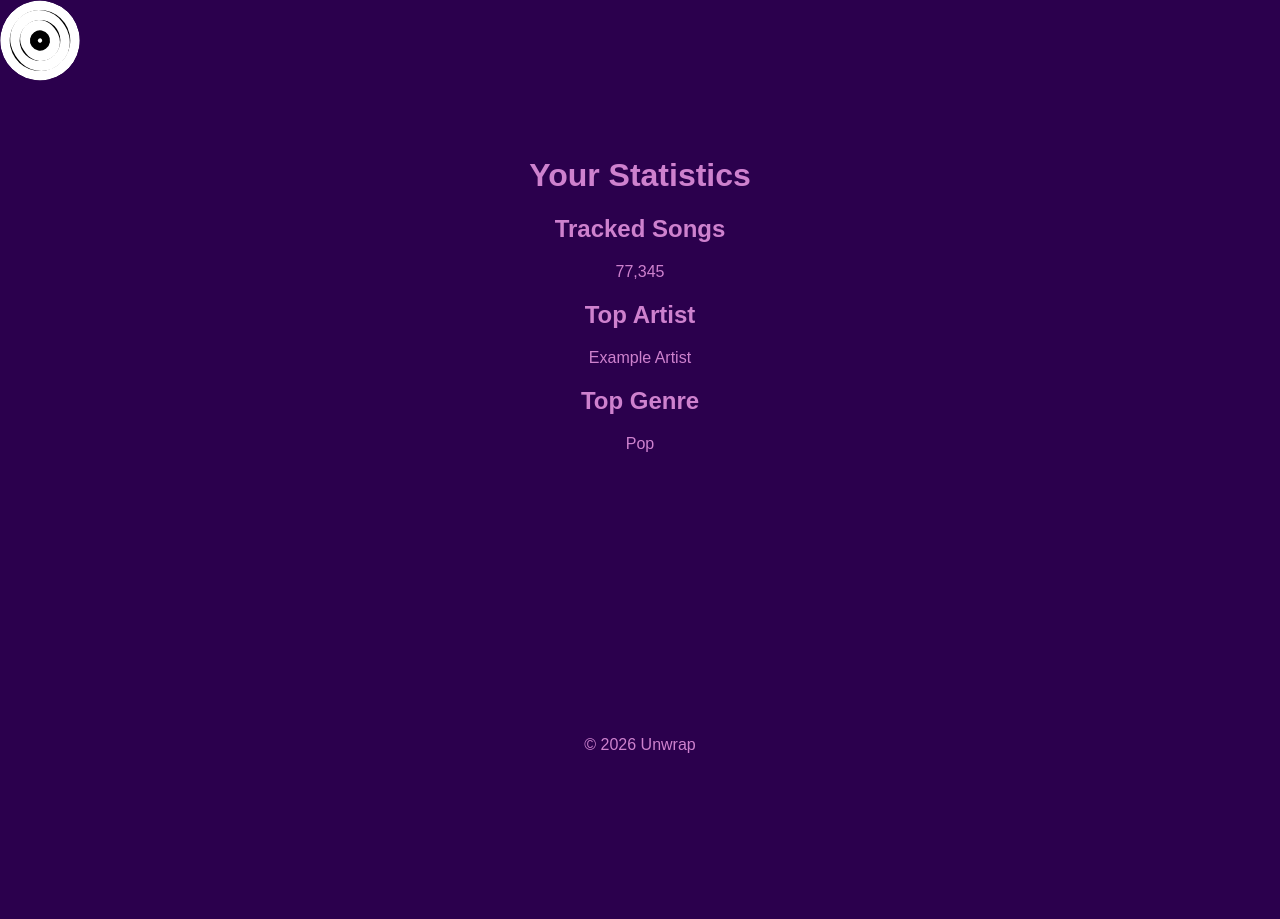
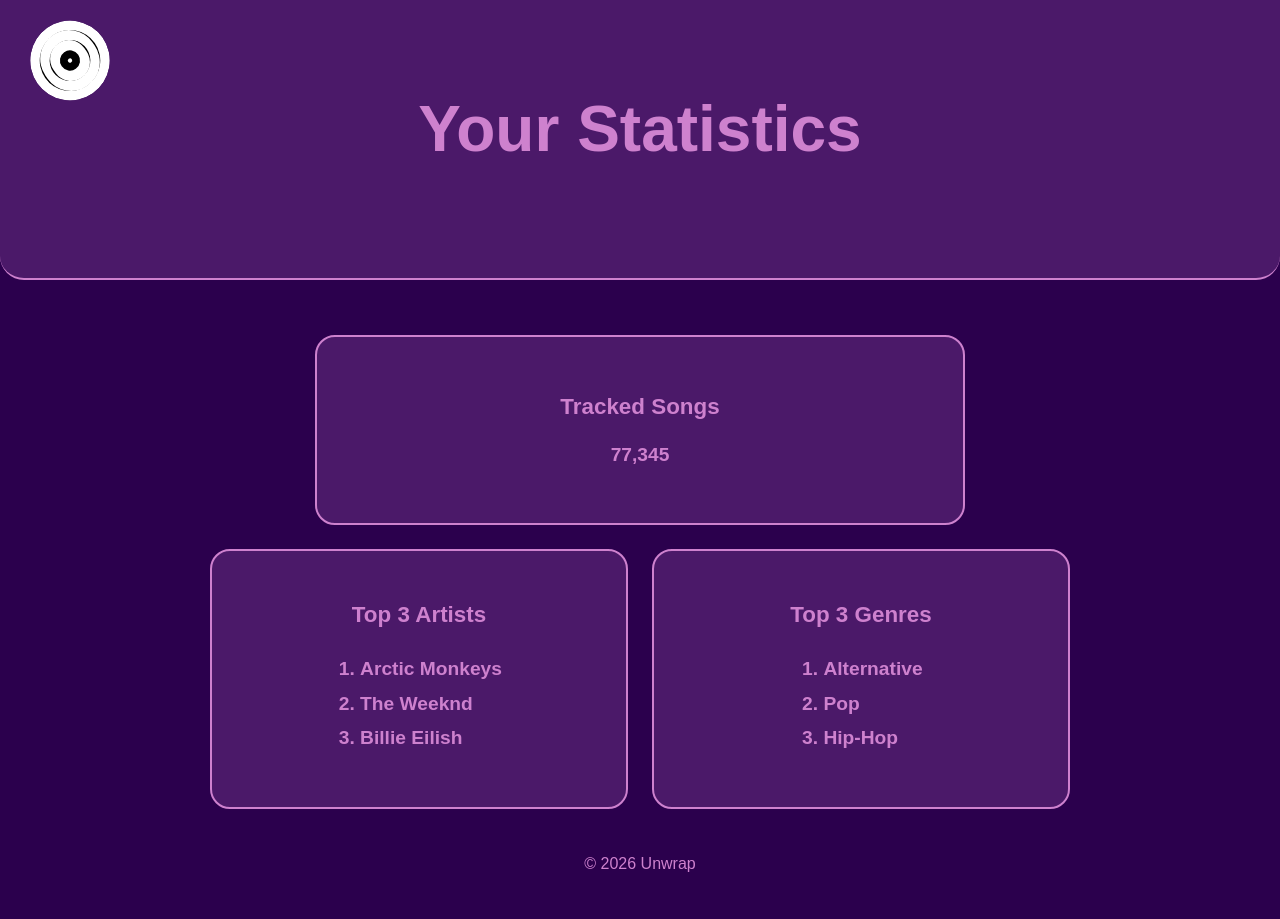
Before and after one commit to AlexD2006-dev/Unwrap-frontend, a website: page dashboard.html in a window 1280 px wide. Before the commit the page ends 800 px from the top, so only its background shows below. Drawn offline with Linux system fonts and the light colour scheme.

Commit message:
Improve dashboard layout

```diff
--- a/dashboard.html
+++ b/dashboard.html
@@ -3,34 +3,47 @@
 <head>
     <meta charset="UTF-8">
     <meta name="viewport" content="width=device-width, initial-scale=1.0">
-        <title>Unwrap</title>
+    <title>Unwrap Statistics</title>
+
     <link rel="stylesheet" href="styles.css">
 </head>
 
 <body>
+    <section class="top-panel" aria-labelledby="statistics-heading">
         <header class="site-header">
             <a class="logo" href="index.html" aria-label="Unwrap home">
                 <img src="images/unwrap-logo.svg" alt="Unwrap">
             </a>
         </header>
 
+        <div class="hero-content">
+            <h1 id="statistics-heading">Your Statistics</h1>
+        </div>
+    </section>
+
     <main>
-            <h1>Your Statistics</h1>
-
-            <section class="statistics-container">
+        <section class="statistics-panel" aria-label="Your listening statistics">
             <section class="statistics-card" id="tracked-songs-card">
                 <h2>Tracked Songs</h2>
                 <p id="tracked-songs-value">77,345</p>
             </section>
 
             <section class="statistics-card" id="top-artist-card">
-                    <h2>Top Artist</h2>
-                    <p id="top-artist-value">Example Artist</p>
+                <h2>Top 3 Artists</h2>
+                <ol id="top-artist-value">
+                    <li>Arctic Monkeys</li>
+                    <li>The Weeknd</li>
+                    <li>Billie Eilish</li>
+                </ol>
             </section>
 
             <section class="statistics-card" id="top-genre-card">
-                    <h2>Top Genre</h2>
-                    <p id="top-genre-value">Pop</p>
+                <h2>Top 3 Genres</h2>
+                <ol id="top-genre-value">
+                    <li>Alternative</li>
+                    <li>Pop</li>
+                    <li>Hip-Hop</li>
+                </ol>
             </section>
         </section>
     </main>
--- a/styles.css
+++ b/styles.css
@@ -150,3 +150,71 @@ footer {
         padding-top: 40px;
     }
 }
+
+/* Dashboard statistics cards */
+
+.statistics-panel {
+    width: min(100%, 1000px);
+    margin: 0 auto;
+    display: grid;
+    grid-template-columns: repeat(2, 1fr);
+    gap: 24px;
+}
+
+.statistics-card {
+    min-height: 260px;
+    padding: 30px 24px;
+    display: flex;
+    flex-direction: column;
+    align-items: center;
+    justify-content: center;
+    background-color: rgb(75, 25, 105);
+    border: 2px solid rgb(206, 129, 206);
+    border-radius: 20px;
+    text-align: center;
+}
+
+.statistics-card h2 {
+    margin: 0 0 24px;
+    color: rgb(206, 129, 206);
+    font-size: 1.4rem;
+}
+
+.statistics-card p,
+.statistics-card ol {
+    margin: 0;
+    color: rgb(206, 129, 206);
+    font-size: 1.2rem;
+    font-weight: bold;
+}
+
+.statistics-card ol {
+    padding-left: 24px;
+    text-align: left;
+    line-height: 1.8;
+}
+
+/* Make Tracked Songs a wider centred card */
+
+#tracked-songs-card {
+    grid-column: 1 / -1;
+    width: min(100%, 650px);
+    justify-self: center;
+    min-height: 190px;
+}
+
+/* Stack the cards on smaller screens */
+
+@media (max-width: 750px) {
+    .statistics-panel {
+        grid-template-columns: 1fr;
+    }
+
+    #tracked-songs-card {
+        width: 100%;
+    }
+
+    .statistics-card {
+        min-height: 210px;
+    }
+}
```
Lines whose indentation alone changed are shown as unchanged.
